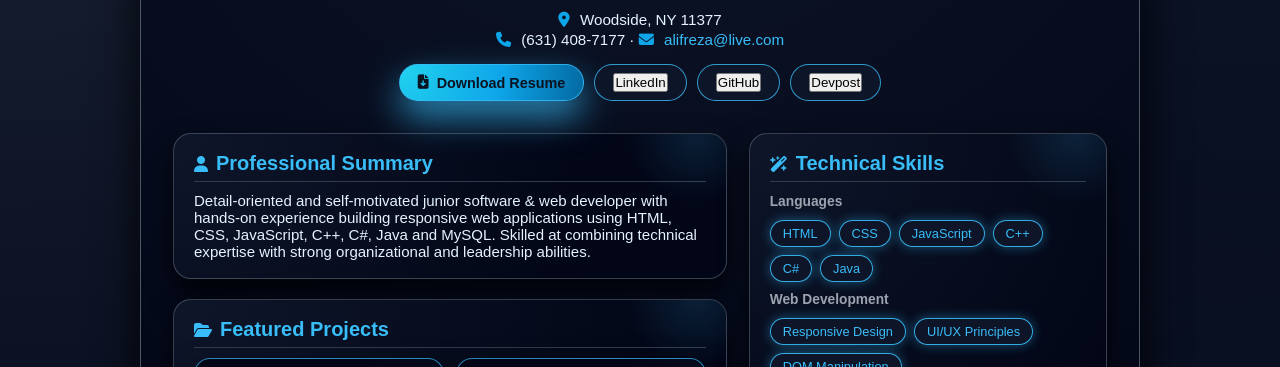
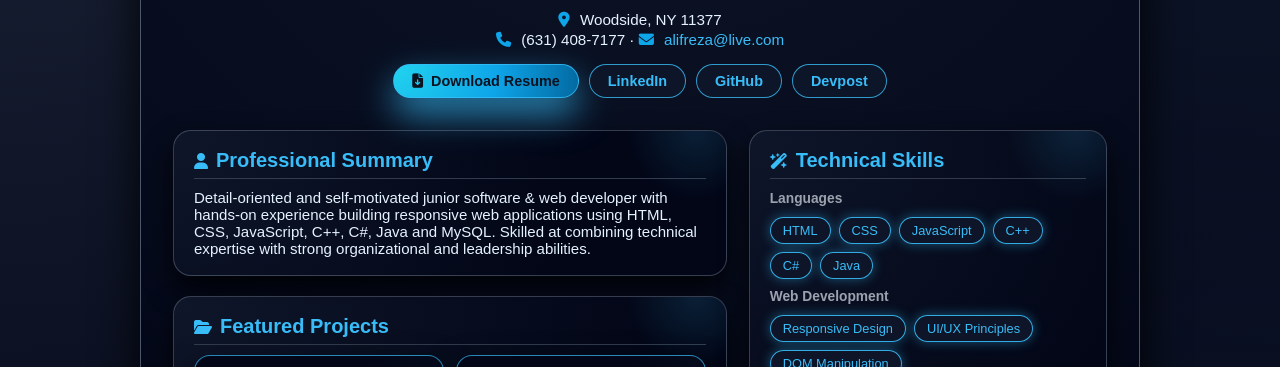
Before and after one commit to UserXX7/My-Portfolio-Website, a plain HTML site: page index.html in a window 1280 px wide. Shown: the part 360-727 px from the top of the page. Drawn offline with Linux system fonts and the light colour scheme.

Commit message:
Updated css styling for buttons

```diff
--- a/index.html
+++ b/index.html
@@ -212,6 +212,20 @@
     transition: 0.25s ease;
     background: rgba(15,23,42,0.9);
     box-shadow: 0 0 0 rgba(0,0,0,0);
+  }
+
+  .links button.social-btn {
+  border: none;
+  background: transparent;
+  color: inherit;
+  padding: 0;
+  margin: 0;
+  font: inherit;
+  display: inline-flex;
+  align-items: center;
+  justify-content: center;
+  gap: 8px;
+  cursor: pointer;
   }
 
   .links a.primary {
```
